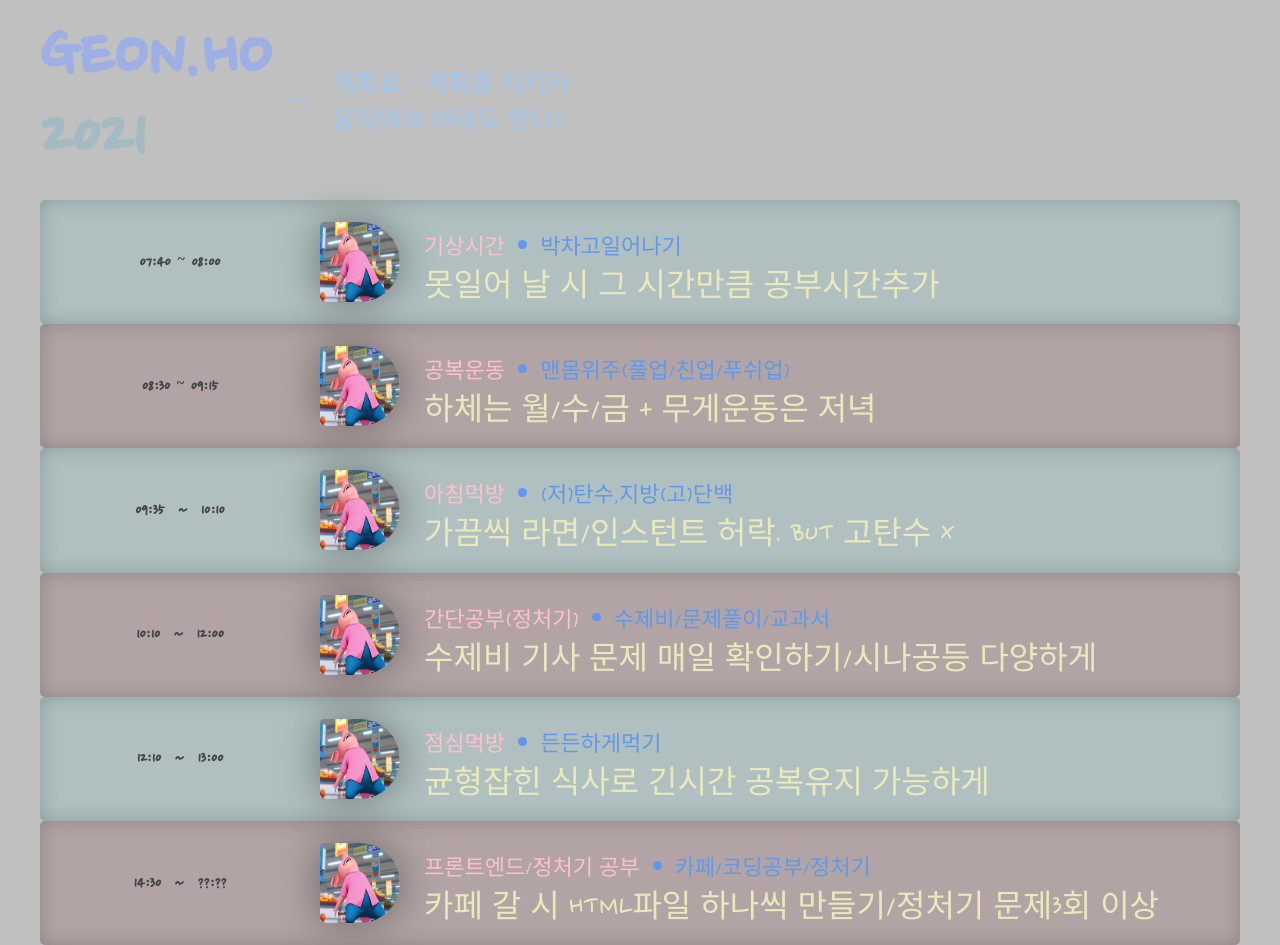
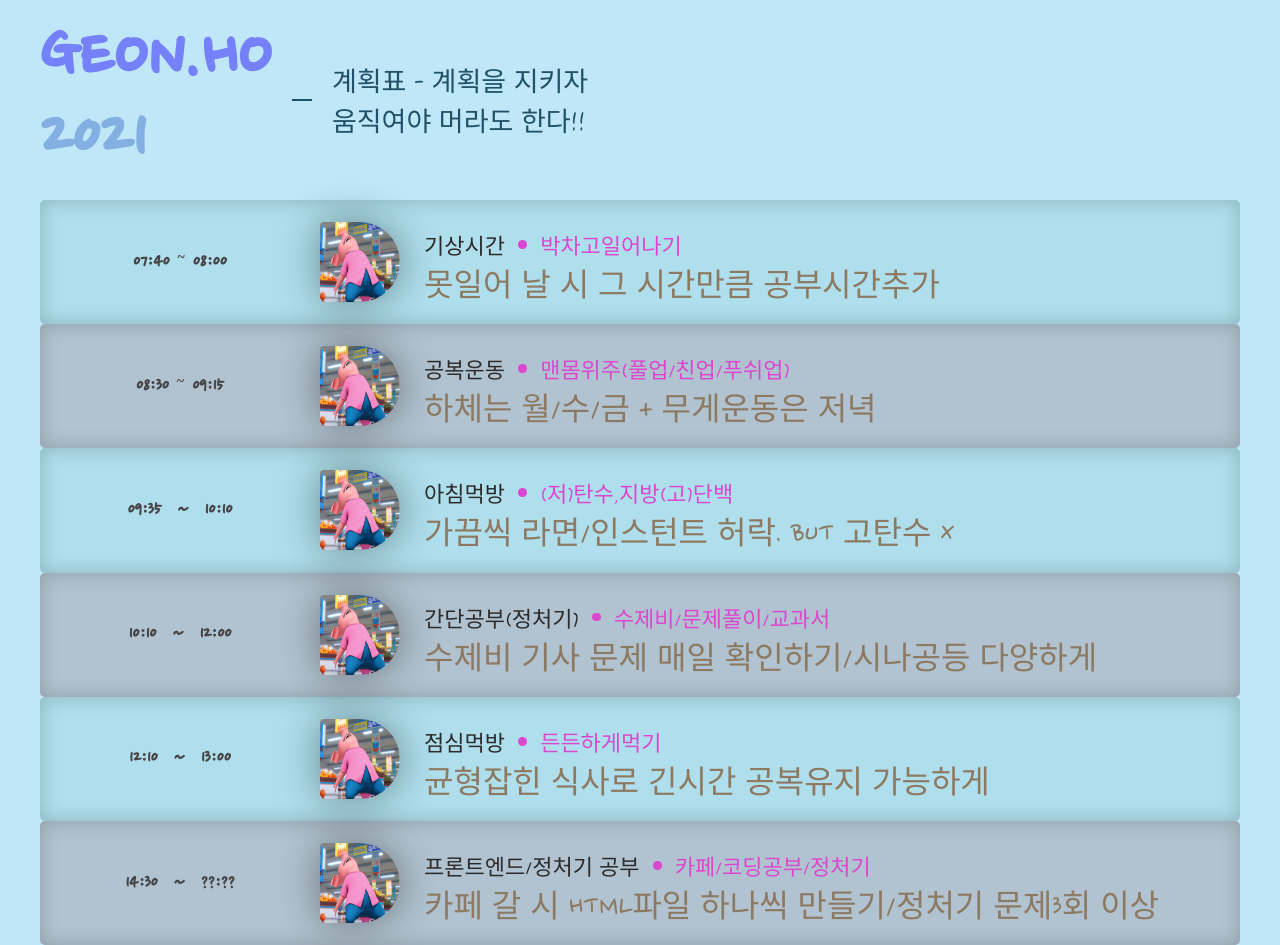
Before and after one commit to llvovll88/llvovll, a plain HTML site: page index.html in a window 1280 px wide. Drawn offline with Linux system fonts and the light colour scheme; a web font is replaced by a local one.

Commit message:
Update style.css

```diff
--- a/style.css
+++ b/style.css
@@ -30,8 +30,8 @@ body {
 
 /* Components */
 body {
-    background-color:silver;
-    color: rgb(158, 200, 241);
+    background-color:rgb(191, 231, 247);
+    color: rgb(93, 85, 192);
 }
 
 .header {
@@ -45,20 +45,20 @@ body {
    font-family: 'Nanum Pen Script', cursive;
    font-weight: 700;
    line-height: 1;
-   color:rgb(163, 186, 194);
+   color:rgb(131, 175, 226);
 }
 
 .header-title strong {
     display: block;
-    color:rgb(157, 175, 229)
+    color:rgb(116, 129, 248)
 }
 
 .header-meta {
-    font-size: 2.5rem;
+    font-size: 2.7rem;
     font-family: 'Nanum Pen Script', cursive;
     display: flex;
     align-items: center;
-
+    color: rgb(32, 81, 104)
 }
 
 .header-meta::before {
@@ -88,10 +88,6 @@ body {
     align-items: center;
 }
 
-.parts-agenda h2 {
-    color: salmon;
-}
-
 .parts-times {
     width: 30%;
     max-width: 20em;
@@ -104,7 +100,7 @@ body {
 
 .parts-times span {
     margin: 0 0.4em;
-    font-size: 1.7rem;
+    font-size: 2rem;
     font-family: 'Nanum Pen Script', cursive;
 }
 
@@ -128,20 +124,20 @@ body {
 
 .parts-agenda p {
     margin: 8px 0;
-    color: pink;
+    color: rgb(44, 42, 42);
     display: flex;
     align-items: center;
 }
 
 .parts-agenda h2 {
-    color: rgb(233, 233, 188);
+    color: rgb(141, 121, 97);
     font-size: 3.2rem;
     font-family: 'Nanum Pen Script', cursive;
     line-height: 1.1;
 }
 
 .parts-role {
-    color: rgb(96, 152, 236);
+    color: rgb(219, 72, 207);
     display: flex;
     align-items: center;
 }
```
